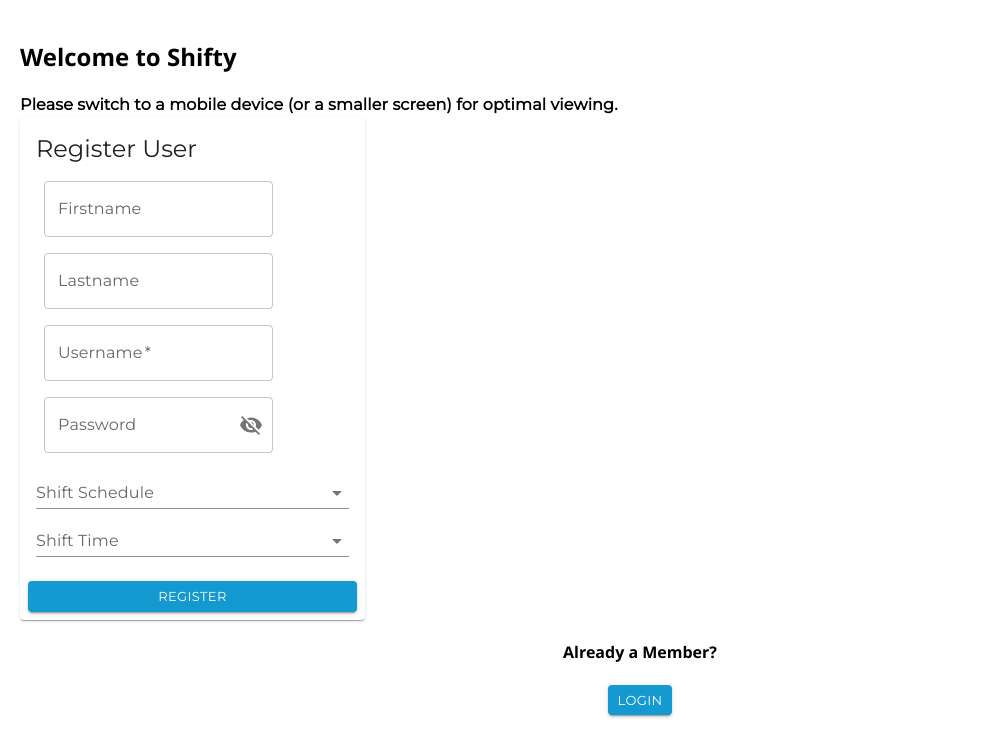
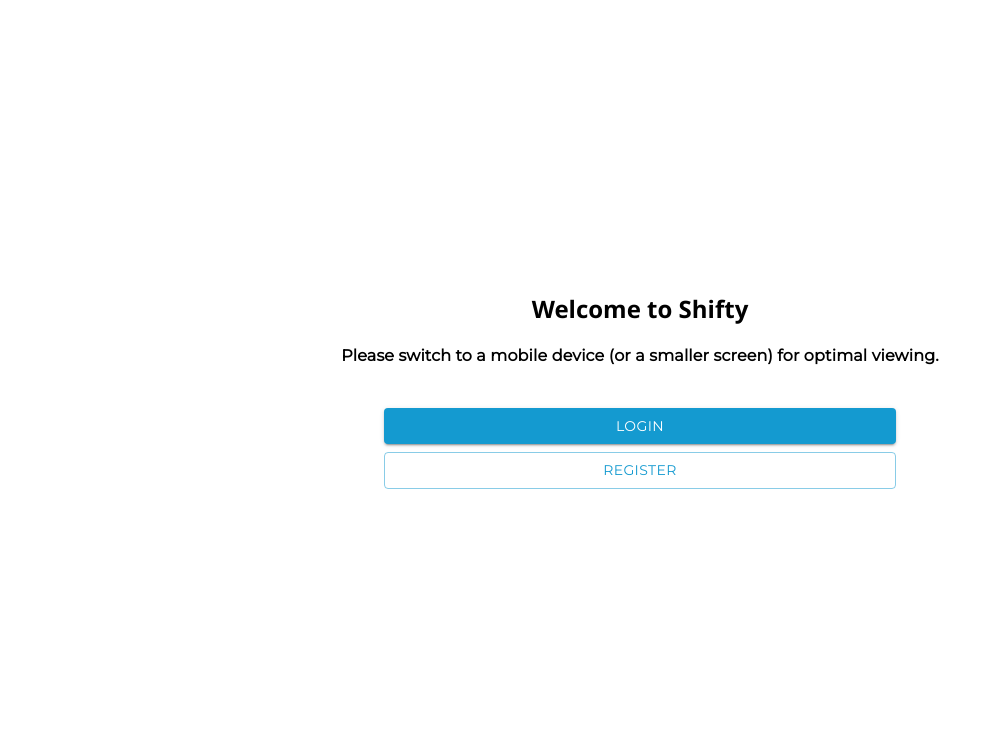
Before and after one commit to Joshkmanj/prime-solo-project, a React (Create React App) app: page /user#/home in a window 1280 px wide. Shown: the top 756 px of the page, without its empty margins (0-983 px from the left). Built offline with nearby package versions, Linux system fonts and the light colour scheme; no server answers.

Commit message:
Updated landing page and buttons

```diff
--- a/src/components/App/App.css
+++ b/src/components/App/App.css
@@ -23,7 +23,7 @@
 }
 .landing-form{
   display: flex;
-  align-items: cente;
+  align-items: center;
 }
 
 /* --------------------------------------------------------------------------------
--- a/src/components/App/App.jsx
+++ b/src/components/App/App.jsx
@@ -99,7 +99,7 @@
     <>
     <ThemeProvider theme={theme}>
     <Router>
-      <div>
+      {/* <div> */}
 
         {/* <Nav /> */}
 
@@ -194,7 +194,7 @@
 
         {/* <Footer /> */}
 
-      </div>
+      {/* </div> */}
     </Router>
     </ThemeProvider>
     </>
--- /dev/null
+++ b/src/components/LandingPage/LandingPage.css
@@ -0,0 +1,17 @@
+.landing-grid {
+  height: 100%;
+  display: flex;
+  flex-direction: column;
+  justify-content: center;
+  align-items: center;
+  flex-wrap: nowrap;
+  align-content: center;
+}
+.landing-nav{
+  width: 40%;
+  display: flex;
+  flex-direction: column;
+  height: 20%;
+  row-gap: 5%;
+  justify-content: center;
+}
--- a/src/components/LandingPage/LandingPage.jsx
+++ b/src/components/LandingPage/LandingPage.jsx
@@ -6,46 +6,56 @@
 import Box from '@mui/material/Box';
 import Button from '@mui/material/Button';
 
+// CSS
+import './LandingPage.css';
+
+
 
 function LandingPage() {
   const [heading, setHeading] = useState('Welcome to Shifty');
   const history = useHistory();
 
-  const onLogin = (event) => {
+  const goToLogin = (event) => {
     history.push('/login');
+  };
+  const goToRegistration = (event) => {
+    history.push('/registration');
   };
 
   return (
-    <div className="container">
-      {/* <Box sx={{display:'flex'}}> */}
-      <h2>{heading}</h2>
+    <div className="landing-grid">
+      <h2 className='landing-heading'>{heading}</h2>
 
-      <div className="grid">
-          <Typography sx={{ display: { xs: 'none', sm: 'block', md:'block', lg: 'block', xl: 'block' }, variant:'h3' }}>
-            <strong>Please switch to a mobile device (or a smaller screen) for optimal viewing.</strong>
-          </Typography>
-          {/* <Typography sx={{ variant:'p' }}>
+      <Typography sx={{ display: { xs: 'none', sm: 'block', md: 'block', lg: 'block', xl: 'block' }, variant: 'h3' }}>
+        <strong>Please switch to a mobile device (or a smaller screen) for optimal viewing.</strong>
+      </Typography>
+      {/* <Typography sx={{ variant:'p' }}>
             Shifty is a shift trading platform that was created to solve a problem that I had encountered at my former job.
             In order to trade a shift, you would either have to fill out a paper form and turn it into a drop box, or you
             would have to find an open computer to fill out a request. In either scenario, it would take several business days
             for the transaction to be approved. If the date was within a certain timeframe, you would have to call/text a department
             administrator to get their approval. When I first started working in the Emergency Department in 2019 there was
             a committee of employees who were super-users of this shift scheduling software, whose purpose was to be a resource
-            for other employees to ask for help with the app. Shifty has a simple user interface, and makes picking up and giving
-            away shifts a breeze.
+            for other employees to ask for help with the app. I believe that if auxiliary staff resources are consistently spent
+            helping employees use a tool thats unrelated to their primary function, then your UI/UX is miserably inadequate, and your software ineffectual.
+            Shifty has a simple user interface, and makes picking up and giving away shifts a breeze.
           </Typography> */}
-          <RegisterForm />
 
-          <center>
-            <h4>Already a Member?</h4>
-            {/* <button className="btn btn_sizeSm" >
-              Login
-            </button> */}
-            <Button variant="contained" onClick={onLogin} size="small">Login</Button>
-          </center>
-        {/* </div> */}
-      </div>
-          {/* </Box> */}
+
+
+
+
+      {/* <RegisterForm /> */}
+      {/* <h4>Already a Member?</h4> */}
+
+      <Box className='landing-nav'>
+        <Button variant="contained" onClick={goToLogin}
+        >Login</Button>
+        <Button variant="outlined" onClick={goToRegistration}
+        >Register</Button>
+      </Box>
+
+
     </div>
   );
 }
--- a/src/components/RegisterForm/RegisterForm.jsx
+++ b/src/components/RegisterForm/RegisterForm.jsx
@@ -92,7 +92,7 @@
 
 
   return (
-    <div>
+    // <div>
       <Card sx={{ maxWidth: 345 }}>
         <form
         // className="formPanel"
@@ -114,7 +114,7 @@
               <FormControl sx={{ m: 1, width: '25ch' }} variant="outlined">
                 <TextField
                   id="firstname-input"
-                  label="Firstname"
+                  label="First Name"
                   value={firstname}
                   onChange={(event) => setFirstname(event.target.value)} />
               </FormControl>
@@ -124,7 +124,7 @@
               <FormControl sx={{ m: 1, width: '25ch' }} variant="outlined">
                 <TextField
                   id="lastname-input"
-                  label="Lastname"
+                  label="Last Name"
                   value={lastname}
                   onChange={(event) => setLastname(event.target.value)} />
               </FormControl>
@@ -210,7 +210,7 @@
           </CardActions>
         </form>
       </Card>
-    </div>
+    // </div>
 
 
 
--- a/src/components/RegisterPage/RegisterPage.jsx
+++ b/src/components/RegisterPage/RegisterPage.jsx
@@ -8,9 +8,9 @@
 
   return (
     <div>
+      <center>
       <RegisterForm />
 
-      <center>
         <button
           type="button"
           className="btn btn_asLink"
```
Also changed, not shown: src/components/ModifyShift/ModifyShift.jsx (+6 -4 lines).
